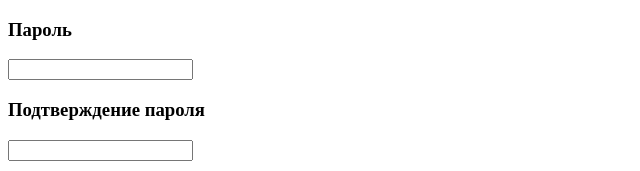
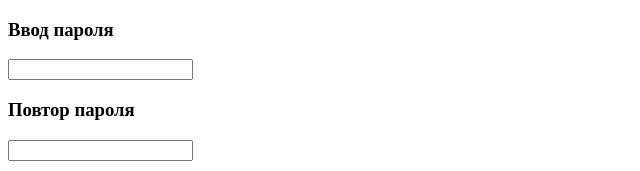
Before and after one commit to iamAndreyGavrilov/VuelidateVue3, a Vue app: page / in a window 1280 px wide. Shown: the top 171 px of the page, without its empty margins (0-640 px from the left). Built offline with nearby package versions, Linux system fonts and the light colour scheme.

Commit message:
подготовка к валидации

```diff
--- a/src/components/HelloForm.vue
+++ b/src/components/HelloForm.vue
@@ -1,10 +1,10 @@
 <template>
   <div>
     <form>
-      <h3>Пароль</h3>
+      <h3>Ввод пароля</h3>
       <p><input v-model.trim="password" type="password" /></p>
-      <h3>Подтверждение пароля</h3>
-      <p><input v-model.trim="passwordСheck" type="password" /></p>
+      <h3>Повтор пароля</h3>
+      <p><input v-model.trim="repeatPassword" type="password" /></p>
       <button @click="submitForm" type="submit">Отправить</button>
     </form>
   </div>
@@ -16,7 +16,11 @@ export default {
   data() {
     return {
       password: "",
-      passwordСheck: "",
+      repeatPassword: "",
+      passwordResult: {
+        success: "",
+        error: "",
+      },
     };
   },
   methods: {
```
